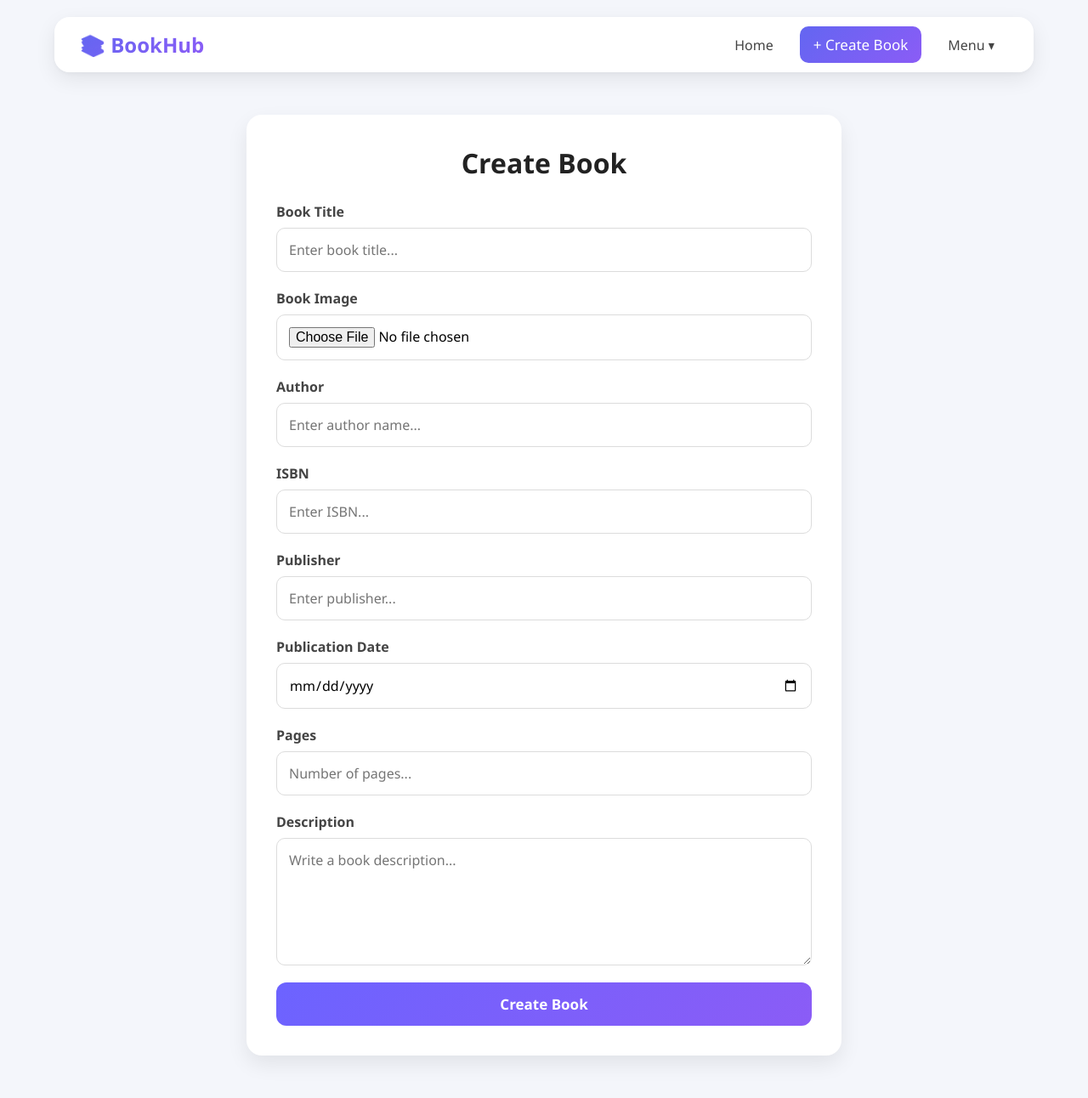
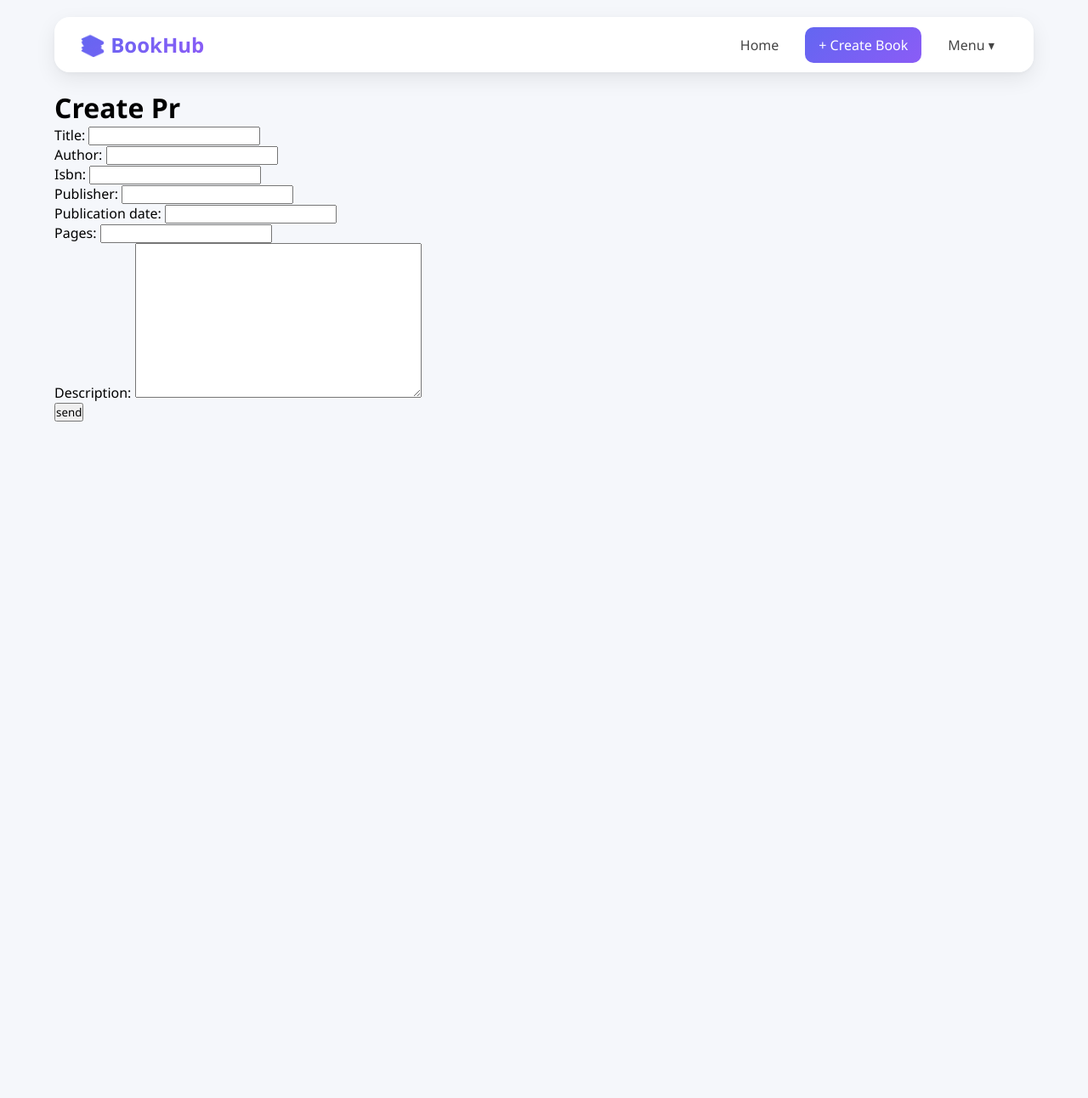
Before and after one commit to abotirbek/Django_Library, a Django app: page /create/ in a window 1280 px wide. Shown: the whole page at 85% size. After the commit the page ends 496 px from the top, so only its background shows below. Run offline with Django 5.2, Linux system fonts and the light colour scheme.

Commit message:
django form model is added

```diff
--- a/config/settings.py
+++ b/config/settings.py
@@ -37,7 +37,8 @@ INSTALLED_APPS = [
     'django.contrib.sessions',
     'django.contrib.messages',
     'django.contrib.staticfiles',
-    'library'
+    'library',
+    'django_extensions',
 ]
 
 MIDDLEWARE = [
--- /dev/null
+++ b/library/forms.py
@@ -0,0 +1,15 @@
+from django import forms
+from .models import Book
+
+class BookForm(forms.ModelForm):
+    class Meta:
+        model = Book
+        fields = [
+            'title',
+            'author',
+            'isbn',
+            'publisher',
+            'publication_date',
+            'pages',
+            'description',
+        ]
--- a/library/models.py
+++ b/library/models.py
@@ -17,3 +17,15 @@ class Book(models.Model):
 
     def __str__(self):
         return self.title
+
+class Course(models.Model):
+    title = models.CharField(max_length=300)
+    price = models.IntegerField()
+
+class  Group(models.Model):
+    course_id = models.ForeignKey(Course, on_delete=models.CASCADE)
+    title = models.CharField(max_length=300)
+    student_count = models.IntegerField()
+
+    def __str__(self):
+        return self.title
--- a/library/views.py
+++ b/library/views.py
@@ -1,4 +1,5 @@
 from django.shortcuts import render, redirect
+from .forms import BookForm
 from .models import Book
 
 # Create your views here.
@@ -8,27 +9,13 @@ def get_all_books(request):
 
 def create_book(request):
     if request.method == 'POST':
-        title = request.POST.get('title')
-        image = request.FILES.get('image')
-        author = request.POST.get('author')
-        isbn = request.POST.get('isbn')
-        publisher = request.POST.get('publisher')
-        publication_date = request.POST.get('publication_date')
-        pages = request.POST.get('pages')
-        description = request.POST.get('description')
-        if all([title, author, isbn, publisher, publication_date, pages, description]):
-            Book.objects.create(
-                title = title,
-                image = image,
-                author = author,
-                isbn = isbn,
-                publisher = publisher,
-                publication_date = publication_date,
-                pages = pages,
-                description = description
-            )
+        form = BookForm(request.POST, request.FILES)
+        if form.is_valid():
+            form.save()
             return redirect('home')
-    return render(request,'library/create.html')
+    else:
+        form = BookForm()
+    return render(request,'library/create.html',{'form':form})
 
 def read_book(request,pk):
     book = Book.objects.get(pk=pk)
--- a/templates/library/create.html
+++ b/templates/library/create.html
@@ -1,177 +1,11 @@
 {% extends 'base.html' %}
 {% block content %}
+<h1>Create Pr</h1>
+<form method="post" enctype="multipart/form-data">
+  {% csrf_token %}
+  <p>{{ form.as_p }}</p>
+  <button type="submit">send</button>
 
-<style>
-    .book-container {
-        max-width: 700px;
-        margin: 50px auto;
-        padding: 35px;
-        background: #ffffff;
-        border-radius: 18px;
-        box-shadow: 0 10px 25px rgba(0,0,0,0.08);
-        font-family: Arial, sans-serif;
-    }
-
-    .book-container h2 {
-        text-align: center;
-        margin-bottom: 25px;
-        color: #222;
-        font-size: 32px;
-    }
-
-    .form-group {
-        display: flex;
-        flex-direction: column;
-        margin-bottom: 20px;
-    }
-
-    .form-group label {
-        margin-bottom: 8px;
-        font-weight: bold;
-        color: #444;
-    }
-
-    .form-group input,
-    .form-group textarea {
-        padding: 14px;
-        border: 1px solid #dcdcdc;
-        border-radius: 10px;
-        font-size: 16px;
-        transition: 0.3s;
-        outline: none;
-    }
-
-    .form-group input:focus,
-    .form-group textarea:focus {
-        border-color: #6c63ff;
-        box-shadow: 0 0 8px rgba(108, 99, 255, 0.3);
-    }
-
-    .form-group textarea {
-        resize: vertical;
-        min-height: 150px;
-    }
-
-    .create-btn {
-        width: 100%;
-        padding: 14px;
-        background: linear-gradient(135deg, #6c63ff, #8b5cf6);
-        border: none;
-        border-radius: 12px;
-        color: white;
-        font-size: 17px;
-        font-weight: bold;
-        cursor: pointer;
-        transition: 0.3s;
-    }
-
-    .create-btn:hover {
-        transform: translateY(-2px);
-        opacity: 0.95;
-    }
-
-    body {
-        background: #f4f6fb;
-    }
-</style>
-
-<div class="book-container">
-    <h2>Create Book</h2>
-
-    <form method="POST" enctype="multipart/form-data">
-        {% csrf_token %}
-
-        <div class="form-group">
-            <label for="title">Book Title</label>
-            <input
-                type="text"
-                name="title"
-                id="title"
-                placeholder="Enter book title..."
-                required
-            >
-        </div>
-
-        <div class="form-group">
-            <label for="image">Book Image</label>
-            <input
-                type="file"
-                name="image"
-                id="image"
-                accept="image/*"
-                required
-            >
-        </div>
-
-        <div class="form-group">
-            <label for="author">Author</label>
-            <input
-                type="text"
-                name="author"
-                id="author"
-                placeholder="Enter author name..."
-                required
-            >
-        </div>
-
-        <div class="form-group">
-            <label for="isbn">ISBN</label>
-            <input
-                type="text"
-                name="isbn"
-                id="isbn"
-                placeholder="Enter ISBN..."
-                required
-            >
-        </div>
-
-        <div class="form-group">
-            <label for="publisher">Publisher</label>
-            <input
-                type="text"
-                name="publisher"
-                id="publisher"
-                placeholder="Enter publisher..."
-                required
-            >
-        </div>
-
-        <div class="form-group">
-            <label for="publication_date">Publication Date</label>
-            <input
-                type="date"
-                name="publication_date"
-                id="publication_date"
-                required
-            >
-        </div>
-
-        <div class="form-group">
-            <label for="pages">Pages</label>
-            <input
-                type="number"
-                name="pages"
-                id="pages"
-                placeholder="Number of pages..."
-                min="1"
-                required
-            >
-        </div>
-
-        <div class="form-group">
-            <label for="description">Description</label>
-            <textarea
-                name="description"
-                id="description"
-                placeholder="Write a book description..."
-                required
-            ></textarea>
-        </div>
-
-        <button type="submit" class="create-btn">
-            Create Book
-        </button>
-    </form>
-</div>
+</form>
 
 {% endblock %}
```
Also changed, not shown: library/migrations/0002_course_group.py (added).
